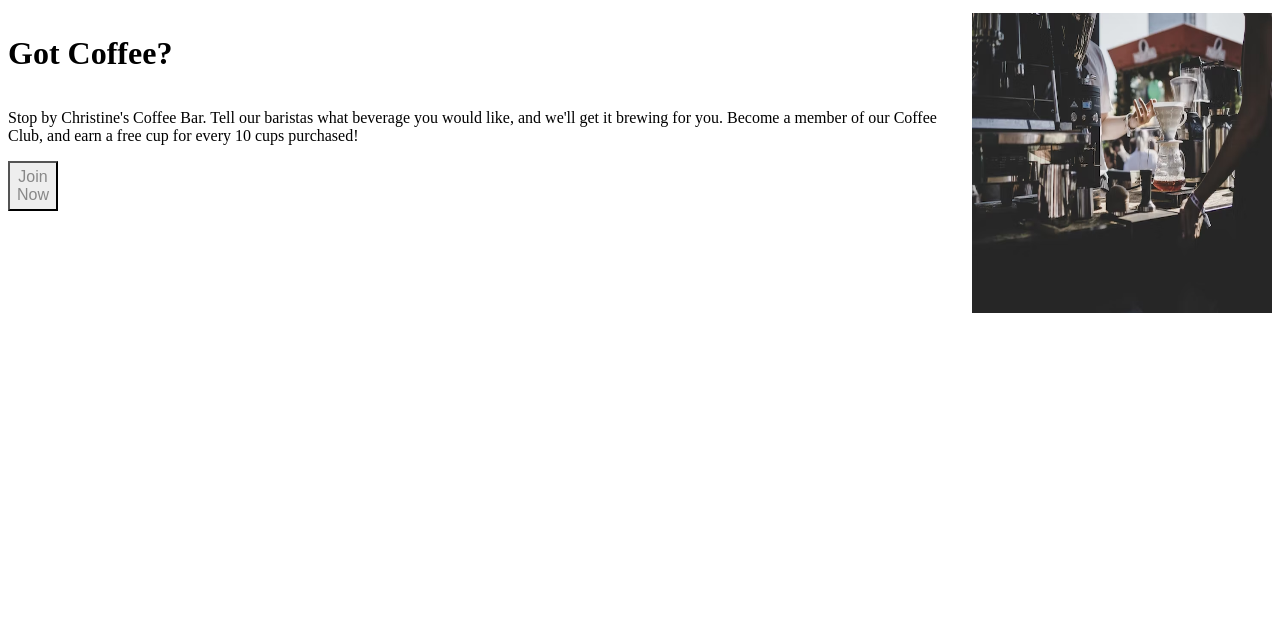
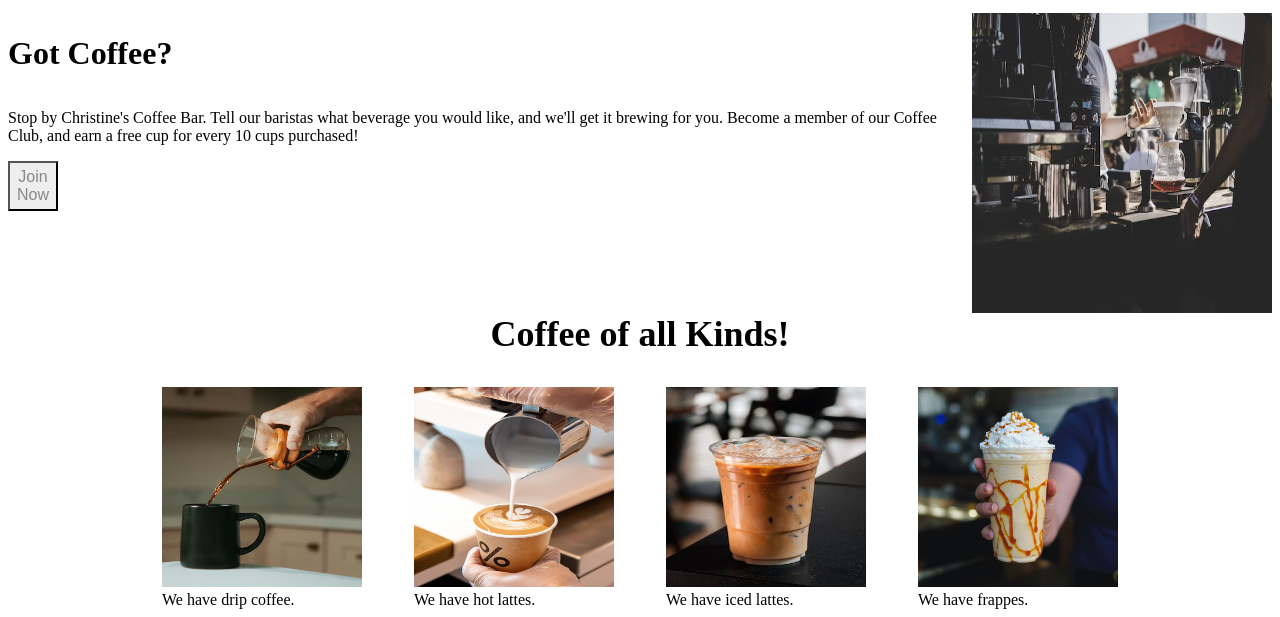
Before and after one commit to geekgirl74/landing-page, a plain HTML site: page index.html in a window 1280 px wide. Shown: the part 183-800 px from the top of the page. Drawn offline with Linux system fonts and the light colour scheme.

Commit message:
first update to include content-2

```diff
--- a/index.html
+++ b/index.html
@@ -33,6 +33,29 @@
     </div>
 
     <div class="content-2">
+      <div class="title">Coffee of all Kinds!</div>
+
+      <div class="container-2">
+        <div class="info">
+          <img src="./images/coffee.jpeg" alt="coffee" style="width:200px;height:200px;">
+          <div class="text">We have drip coffee.</div>
+        </div>
+
+        <div class="info">
+          <img src="./images/hotlatte.jpeg" alt="hotlatte" style="width:200px;height:200px;">
+          <div class="text">We have hot lattes.</div>
+        </div>
+
+        <div class="info">
+          <img src="./images/icedlatte.jpeg" alt="icedlatte" style="width:200px;height:200px;">
+          <div class="text">We have iced lattes.</div>
+        </div>
+
+        <div class="info">
+          <img src="./images/frappe.jpeg" alt="frappe" style="width:200px;height:200px;">
+          <div class="text">We have frappes.</div>
+        </div>
+      </div>
 
     </div>
   </body>
--- a/style.css
+++ b/style.css
@@ -49,3 +49,21 @@ a {
     justify-content: center;
 
 }
+
+.title {
+    margin-bottom: 32px;
+    font-size: 36px;
+    font-weight: 900;
+    display: flex;
+    justify-content: center;
+}
+
+.container-2 {
+    display: flex;
+    justify-content: center;
+    gap: 52px;
+}
+
+.info {
+    max-width: 200px;
+}
```
Also changed, not shown: images/coffee.jpeg (added), images/frappe.jpeg (added), images/hotlatte.jpeg (added), images/icedlatte.jpeg (added).
